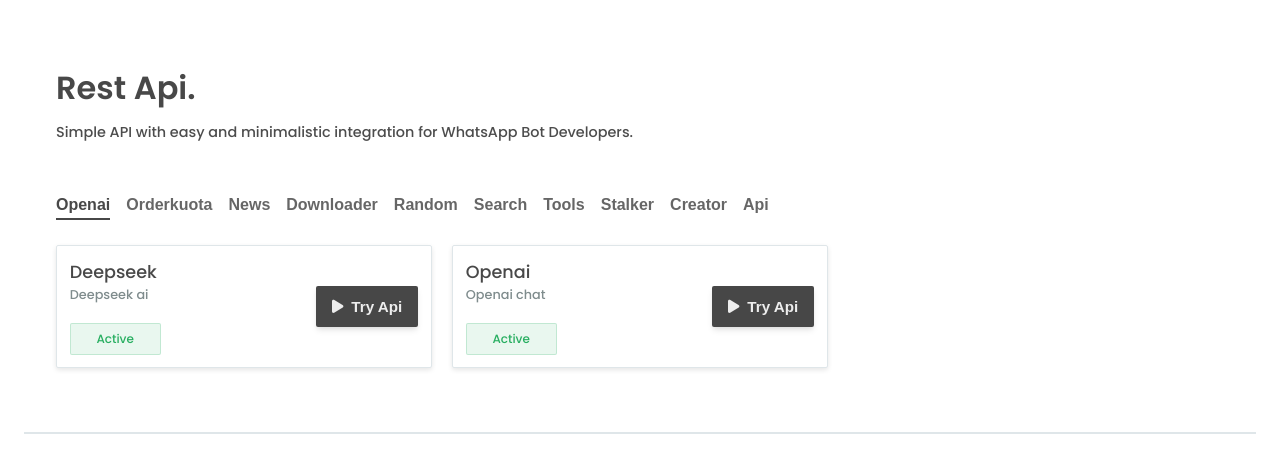
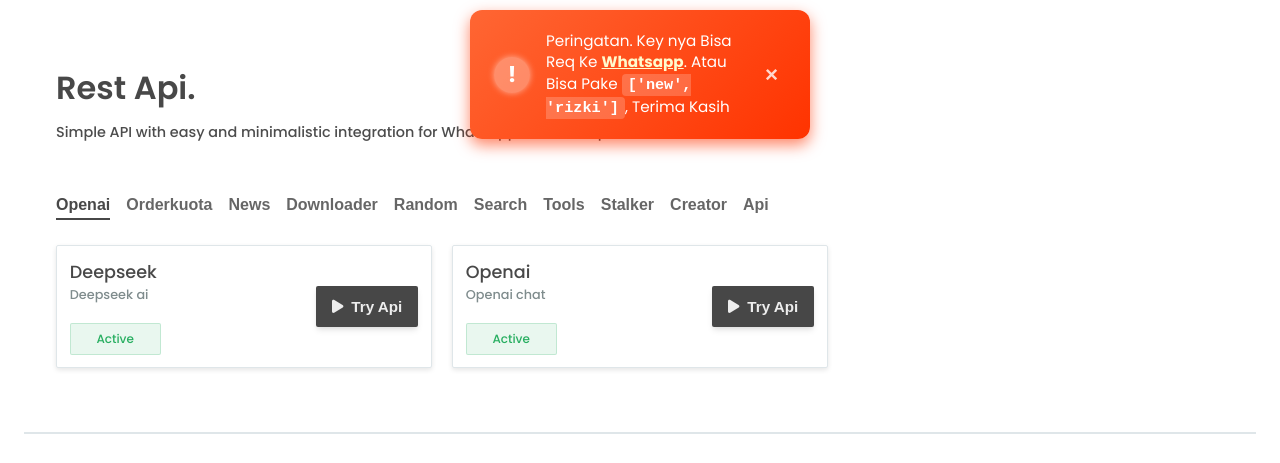
Before and after one commit to RizkiOfc/Rest-ApiUi, a website: page api-page/index.html in a window 1280 px wide. Shown: the top 463 px of the page. Drawn offline with Linux system fonts and the light colour scheme.

Commit message:
Update index.html

```diff
--- a/api-page/index.html
+++ b/api-page/index.html
@@ -35,6 +35,101 @@
     animation: spin 1s linear infinite;
     margin-bottom: 10px;
   }
+
+        .peringatan-container {
+      position: fixed;
+      top: 10px;
+      left: 50%;
+      transform: translateX(-50%);
+      max-width: 340px;
+      width: 90vw;
+      background: linear-gradient(135deg, #ff6633, #ff3300);
+      color: white;
+      padding: 20px 24px;
+      border-radius: 12px;
+      box-shadow: 0 6px 15px rgba(255, 51, 0, 0.6);
+      display: flex;
+      align-items: center;
+      gap: 16px;
+      box-sizing: border-box;
+      animation: fadeInDown 0.5s ease forwards;
+      user-select: none;
+      z-index: 9999;
+      line-height: 1.4;
+      font-size: 0.95rem;
+    }
+
+    .ikon-peringatan {
+      flex-shrink: 0;
+      width: 36px;
+      height: 36px;
+      background: rgba(255,255,255,0.3);
+      border-radius: 50%;
+      display: flex;
+      justify-content: center;
+      align-items: center;
+      font-size: 22px;
+      font-weight: bold;
+      line-height: 1;
+      color: white;
+      box-shadow: 0 0 6px rgba(255,255,255,0.5);
+      user-select: none;
+    }
+
+    .teks-peringatan {
+      flex-grow: 1;
+      /* allow line breaks */
+      word-break: break-word;
+    }
+
+    .teks-peringatan a {
+      color: #fffacd;
+      font-weight: 700;
+      text-decoration: underline;
+      transition: color 0.3s ease;
+    }
+    .teks-peringatan a:hover,
+    .teks-peringatan a:focus {
+      color: #ffe080;
+      outline: none;
+    }
+
+    .teks-peringatan span {
+      font-family: monospace;
+      background: rgba(255,255,255,0.2);
+      padding: 2px 6px;
+      border-radius: 4px;
+      font-weight: 600;
+      user-select: text;
+    }
+
+    .tombol-tutup {
+      cursor: pointer;
+      border: none;
+      background: transparent;
+      color: rgba(255, 255, 255, 0.8);
+      font-size: 1.4rem;
+      font-weight: bold;
+      padding: 4px 8px;
+      border-radius: 6px;
+      transition: color 0.25s ease, background-color 0.25s ease;
+      user-select: none;
+    }
+    .tombol-tutup:hover,
+    .tombol-tutup:focus {
+      color: white;
+      background-color: rgba(255,255,255,0.2);
+      outline: none;
+    }
+
+    @keyframes fadeInDown {
+      from {opacity: 0; transform: translateY(-20px) translateX(-50%);}
+      to {opacity: 1; transform: translateY(0) translateX(-50%);}
+    }
+    @keyframes fadeOutUp {
+      from {opacity: 1; transform: translateY(0) translateX(-50%);}
+      to {opacity: 0; transform: translateY(-20px) translateX(-50%);}
+    }
 
   :root {
     --primary: #3ba7ff;
@@ -732,6 +827,13 @@
   </style>
 </head>
 <body>
+  <div class="peringatan-container" role="alert" aria-live="assertive" aria-atomic="true" id="peringatanBox">
+    <div class="ikon-peringatan" aria-hidden="true">!</div>
+    <div class="teks-peringatan">
+      Peringatan. Key nya Bisa Req Ke <a href="https://wa.me/6287794585528" target="_blank" rel="noopener noreferrer">Whatsapp</a>. Atau Bisa Pake <span>['new', 'rizki']</span>, Terima Kasih
+    </div>
+    <button class="tombol-tutup" aria-label="Tutup peringatan" id="tutupPeringatan">&times;</button>
+  </div>
   <!-- Loading Screen -->
   <div id="loading-screen">
     <div class="loading-spinner-large"></div>
@@ -793,6 +895,17 @@
   </footer>
 
   <script>
+      (function(){
+      const peringatanBox = document.getElementById('peringatanBox');
+      const tombolTutup = document.getElementById('tutupPeringatan');
+
+      tombolTutup.addEventListener('click', () => {
+        peringatanBox.style.animation = 'fadeOutUp 0.4s ease forwards';
+        peringatanBox.addEventListener('animationend', () => {
+          peringatanBox.style.display = 'none';
+        }, { once: true });
+      });
+    })();
   (async () => {
   const settings = await fetch("/settings.json").then(res => res.json());
   let favicon = document.getElementById("icon").href = settings.favicon
```
